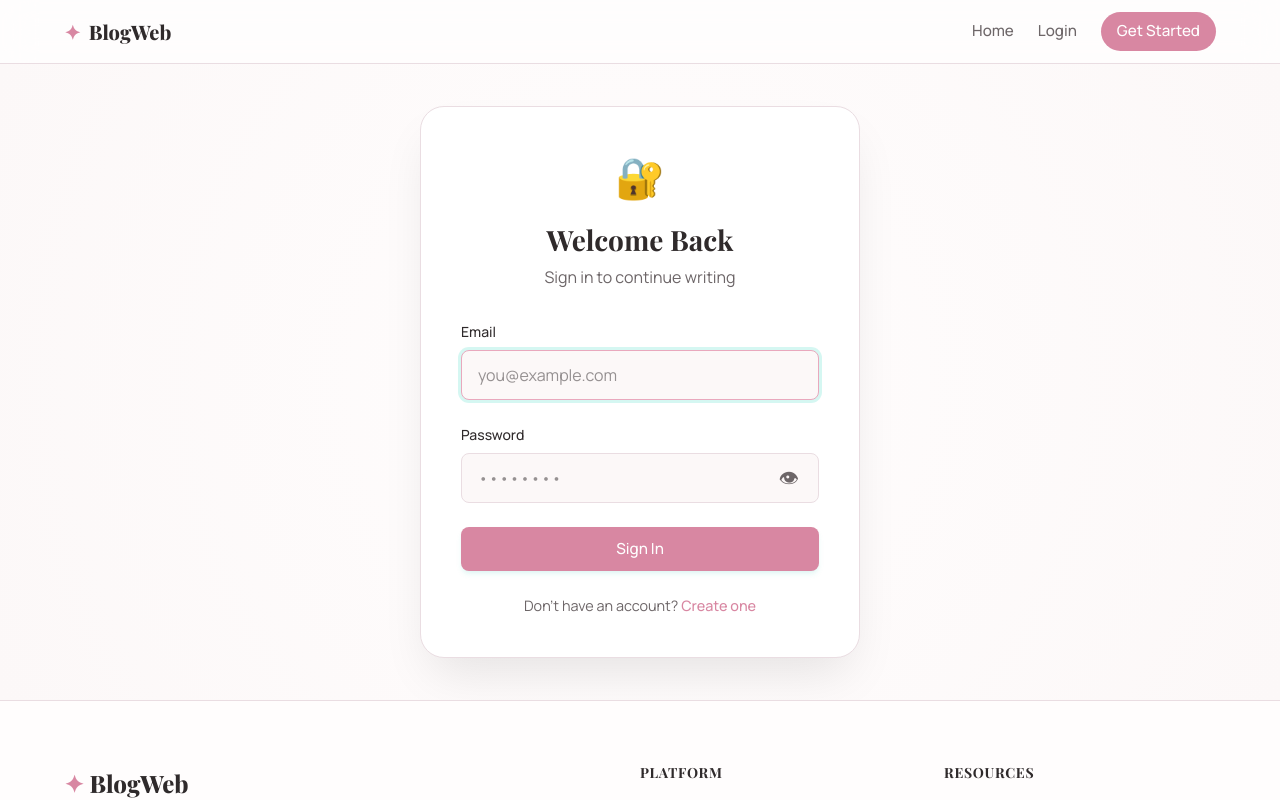
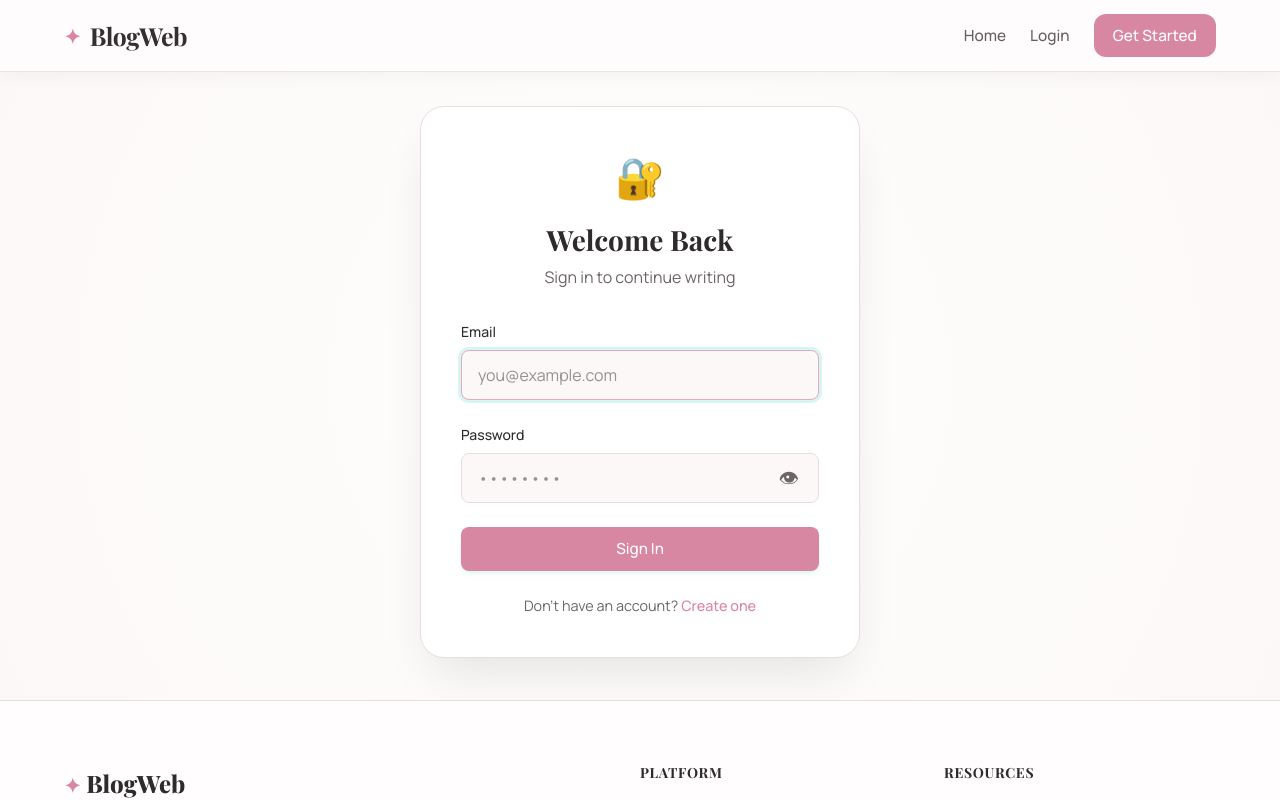
Before and after one commit to hanfaimran/Blog-Web, a React (Vite) app in the folder client/: page /login in a window 1280 px wide. Shown: the top 800 px of the page. Built offline with nearby package versions, Linux system fonts and the light colour scheme; no server answers.

Commit message:
Update index.css

```diff
--- a/client/src/index.css
+++ b/client/src/index.css
@@ -104,13 +104,20 @@
   top: 0;
   left: 0;
   right: 0;
-    height: 4rem;
-    background: rgba(255, 255, 255, 0.7);
-    backdrop-filter: blur(16px);
-    -webkit-backdrop-filter: blur(16px);
-    border-bottom: 1px solid var(--color-border-base);
+  height: 4.5rem;
+
+  background: rgba(255, 252, 253, 0.92);
+
+  backdrop-filter: blur(10px);
+  -webkit-backdrop-filter: blur(10px);
+
+  border-bottom: 1px solid #eee3e7;
+
+  box-shadow: 0 4px 18px rgba(0,0,0,0.04);
+
   z-index: 50;
-    transition: all 0.3s ease;
+
+  transition: all .3s ease;
 }
   @media (prefers-color-scheme: dark) {
     .navbar {
@@ -126,44 +133,75 @@
     align-items: center;
     justify-content: space-between;
   }
-  .navbar-brand {
-    display: flex;
-    align-items: center;
-    gap: 0.5rem;
-    font-family: var(--font-display);
-    font-weight: 800;
-    font-size: 1.25rem;
-    color: var(--color-text-base);
+  .navbar-brand{
+
+    display:flex;
+
+    align-items:center;
+
+    gap:.6rem;
+
+    font-family:var(--font-display);
+
+    font-size:1.55rem;
+
+    font-weight:700;
+
+    letter-spacing:-.5px;
+
+    color:#342f30;
 }
-  .brand-icon {
-    color: var(--color-brand-500);
+  .brand-icon{
+
+    color:#d887a2;
+
+    font-size:20px;
 }
   .navbar-links {
     display: flex;
     align-items: center;
     gap: 1.5rem;
   }
-  .nav-link {
-    font-size: 0.95rem;
-    font-weight: 500;
-    color: var(--color-text-muted);
-    transition: color 0.2s ease;
+  .nav-link{
+
+    font-size:.96rem;
+
+    font-weight:500;
+
+    color:#665f61;
+
+    transition:.25s ease;
+}
+
+.nav-link:hover{
+
+    color:#c96e8b;
 }
   .nav-link:hover {
     color: var(--color-text-base);
   }
-  .nav-link-cta {
-    background: var(--color-brand-500);
-    color: white !important;
-    padding: 0.5rem 1rem;
-    border-radius: 9999px;
-    transition: all 0.2s ease;
+  .nav-link-cta{
+
+    background:#d887a2;
+
+    color:white!important;
+
+    border-radius:12px;
+
+    padding:.65rem 1.2rem;
+
+    transition:.25s;
 }
-  .nav-link-cta:hover {
-    background: var(--color-brand-600);
-    transform: translateY(-1px);
-    box-shadow: 0 4px 12px rgba(20, 184, 166, 0.25);
+
+.nav-link-cta:hover{
+
+    background:#c96e8b;
+
+    transform:translateY(-2px);
+
+    box-shadow:0 10px 25px rgba(216,135,162,.25);
 }
+
 
   /* User Dropdown */
   .nav-user {
@@ -172,16 +210,25 @@
     gap: 0.75rem;
     cursor: pointer;
   }
-  .user-avatar {
-    width: 2.25rem;
-    height: 2.25rem;
-    border-radius: 50%;
-    background: var(--color-brand-100);
-    color: var(--color-brand-700);
-    display: flex;
-    align-items: center;
-    justify-content: center;
-    font-weight: 700;
+  .user-avatar{
+
+    width:2.25rem;
+
+    height:2.25rem;
+
+    border-radius:50%;
+
+    background:#F7E4EA;
+
+    color:#AA5672;
+
+    display:flex;
+
+    justify-content:center;
+
+    align-items:center;
+
+    font-weight:700;
 }
   .nav-dropdown {
     position: relative;
```
Lines whose indentation alone changed are shown as unchanged.
